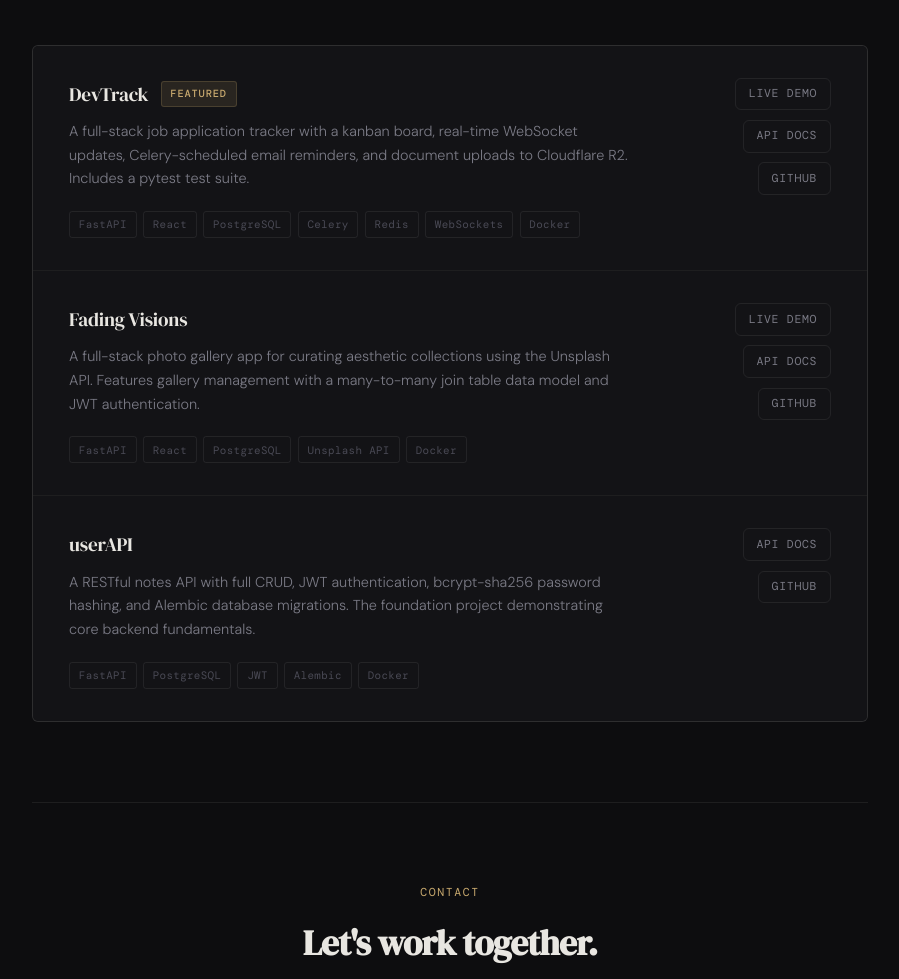
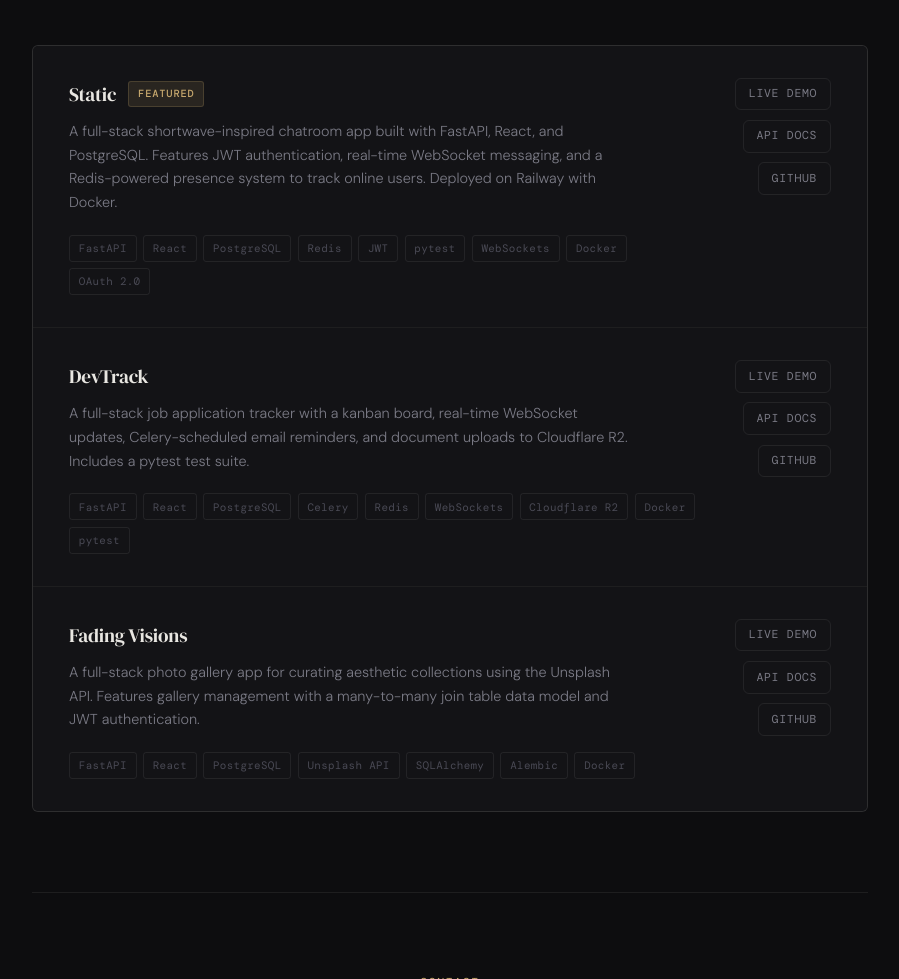
Before and after one commit to dylanmckay04/personalsite, a plain HTML site: page index.html in a window 1280 px wide. Shown: the part 2560-3539 px from the top of the page, without its empty margins (190-1089 px from the left). Drawn offline with nearby package versions, Linux system fonts and the light colour scheme; files whose address does not match are found by name; a web font is replaced by a local one.

Commit message:
Update projects

```diff
--- a/index.html
+++ b/index.html
@@ -145,8 +145,37 @@
             <div class="project-card">
               <div>
                 <div class="project-header">
+                  <span class="project-name">Static</span>
+                  <span class="project-badge">Featured</span>
+                </div>
+                <p class="project-desc">
+                  A full-stack shortwave-inspired chatroom app built with FastAPI, React, and PostgreSQL.
+                  Features JWT authentication, real-time WebSocket messaging, and a Redis-powered presence
+                  system to track online users. Deployed on Railway with Docker.
+                </p>
+                <div class="project-tags">
+                  <span class="project-tag">FastAPI</span>
+                  <span class="project-tag">React</span>
+                  <span class="project-tag">PostgreSQL</span>
+                  <span class="project-tag">Redis</span>
+                  <span class="project-tag">JWT</span>
+                  <span class="project-tag">pytest</span>
+                  <span class="project-tag">WebSockets</span>
+                  <span class="project-tag">Docker</span>
+                  <span class="project-tag">OAuth 2.0</span>
+                </div>
+              </div>
+              <div class="project-links">
+                <a href="https://static-eight-sepia.vercel.app/" target="_blank" class="project-link">Live Demo</a>
+                <a href="https://veil-api-production-bd4e.up.railway.app/docs" target="_blank" class="project-link">API Docs</a>
+                <a href="https://github.com/dylanmckay04/Static" target="_blank" class="project-link">GitHub</a>
+              </div>
+            </div>
+
+            <div class="project-card">
+              <div>
+                <div class="project-header">
                   <span class="project-name">DevTrack</span>
-                  <span class="project-badge">Featured</span>
                 </div>
                 <p class="project-desc">
                   A full-stack job application tracker with a kanban board, real-time
@@ -160,7 +189,9 @@
                   <span class="project-tag">Celery</span>
                   <span class="project-tag">Redis</span>
                   <span class="project-tag">WebSockets</span>
+                  <span class="project-tag">Cloudflare R2</span>
                   <span class="project-tag">Docker</span>
+                  <span class="project-tag">pytest</span>
                 </div>
               </div>
               <div class="project-links">
@@ -185,6 +216,8 @@
                   <span class="project-tag">React</span>
                   <span class="project-tag">PostgreSQL</span>
                   <span class="project-tag">Unsplash API</span>
+                  <span class="project-tag">SQLAlchemy</span>
+                  <span class="project-tag">Alembic</span>
                   <span class="project-tag">Docker</span>
                 </div>
               </div>
@@ -192,30 +225,6 @@
                 <a href="https://fadingvisions.vercel.app/" target="_blank" class="project-link">Live Demo</a>
                 <a href="https://fadingvisionsapi-production-55df.up.railway.app/docs" target="_blank" class="project-link">API Docs</a>
                 <a href="https://github.com/dylanmckay04/FadingVisionsAPI" target="_blank" class="project-link">GitHub</a>
-              </div>
-            </div>
-
-            <div class="project-card">
-              <div>
-                <div class="project-header">
-                  <span class="project-name">userAPI</span>
-                </div>
-                <p class="project-desc">
-                  A RESTful notes API with full CRUD, JWT authentication,
-                  bcrypt-sha256 password hashing, and Alembic database migrations.
-                  The foundation project demonstrating core backend fundamentals.
-                </p>
-                <div class="project-tags">
-                  <span class="project-tag">FastAPI</span>
-                  <span class="project-tag">PostgreSQL</span>
-                  <span class="project-tag">JWT</span>
-                  <span class="project-tag">Alembic</span>
-                  <span class="project-tag">Docker</span>
-                </div>
-              </div>
-              <div class="project-links">
-                <a href="https://userapi-production-16d2.up.railway.app/docs" target="_blank" class="project-link">API Docs</a>
-                <a href="https://github.com/dylanmckay04/userAPI" target="_blank" class="project-link">GitHub</a>
               </div>
             </div>
 
```
Also changed, not shown: projects.html (+30 -1 lines).
